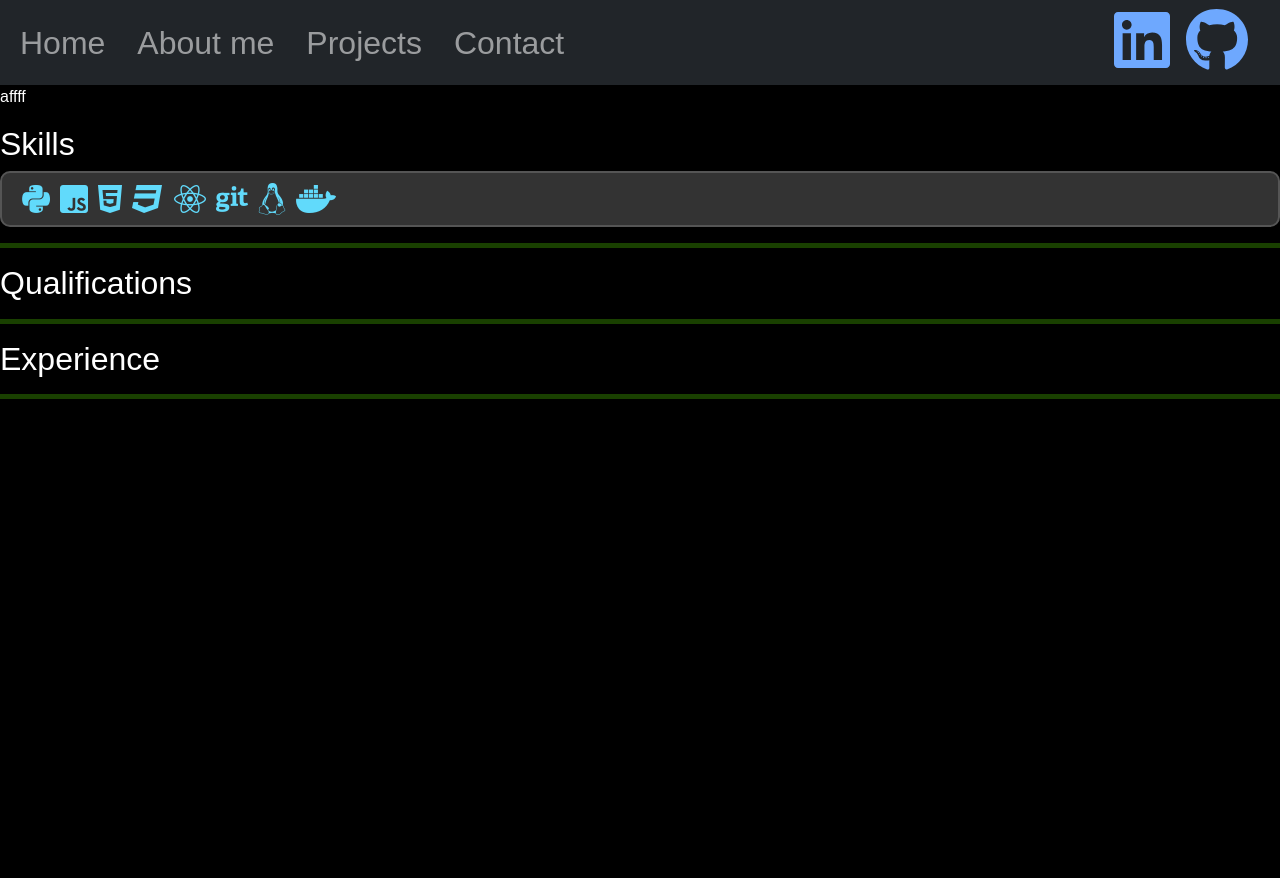
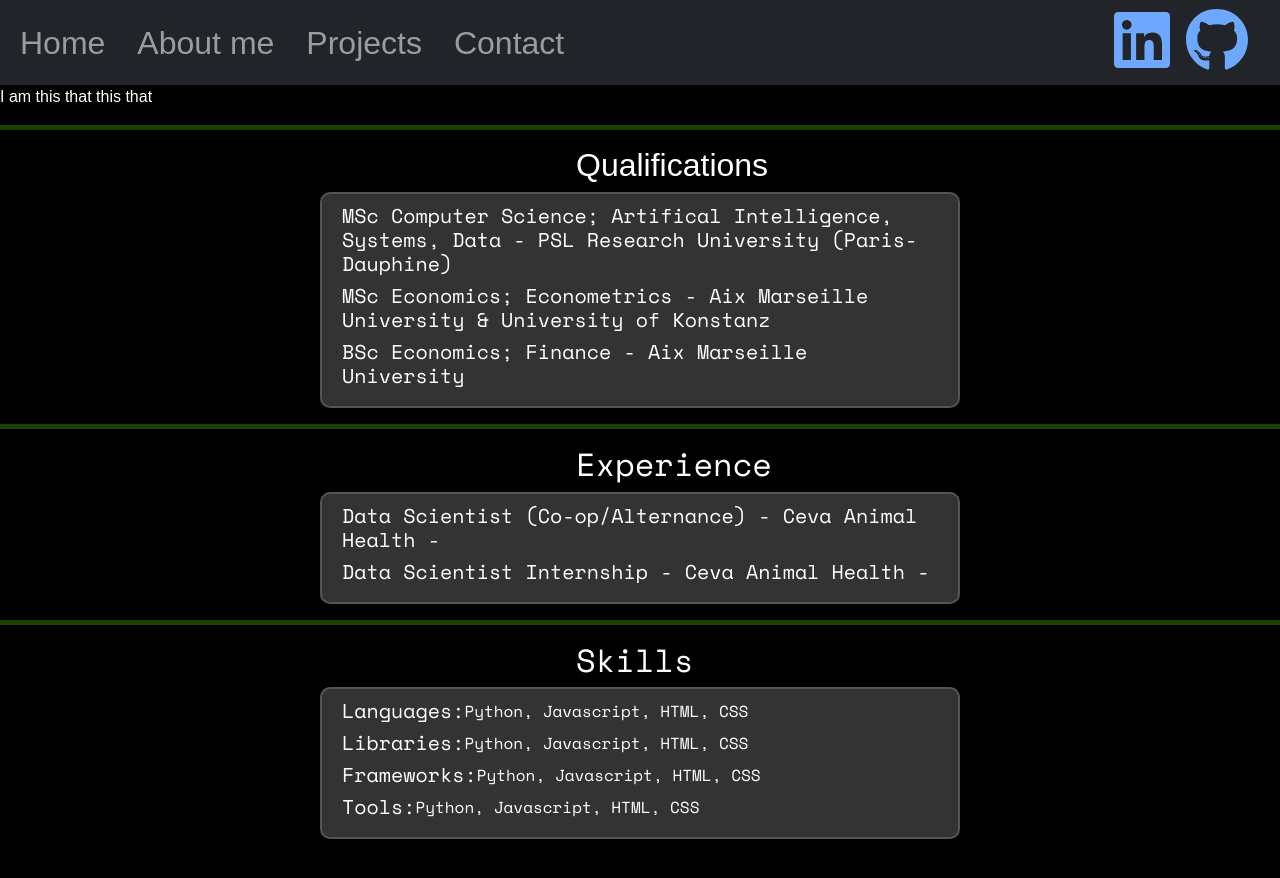
Before and after one commit to Beatles-without-tea/portfolio2, a React (Create React App) app in the folder portfolio-frontend/: page /about in a window 1280 px wide. Shown: the top 878 px of the page. Built offline with nearby package versions, Linux system fonts and the light colour scheme.

Commit message:
various changes

```diff
--- a/portfolio-frontend/src/About.css
+++ b/portfolio-frontend/src/About.css
@@ -9,7 +9,7 @@
 }
 
 .tech-rectangle {
-    display: flex;
+    display: block;
     align-items: center;
     padding: 10px 20px;
     background-color: #333;  /* Dark background */
@@ -17,8 +17,19 @@
     border-radius: 10px;     /* Rounded corners */
     box-shadow: 0 0 10px rgba(0, 0, 0, 0.2);  /* Drop shadow for depth */
     gap: 10px;               /* Spacing between icons */
+    width: 50%;
+    margin-left: 25%;
+    font-family: 'Space Mono', monospace;
+
+}
+
+.title-block{
+    margin-left:45%;
+    font-family: 'Space Mono', monospace;
+
+
 }
 
 .tech-rectangle i {
-    color: #61dafb;   /* Color of the icons, change as desired */
+    color: #61dafb;
 }
--- a/portfolio-frontend/src/components/AboutMe.js
+++ b/portfolio-frontend/src/components/AboutMe.js
@@ -10,6 +10,9 @@ const ColoredLine = ({ color }) => (
         }}
     />
 );
+
+
+
 
 function AboutMe() {
     // const textRef = useRef(null);
@@ -27,42 +30,50 @@ function AboutMe() {
 
     return (
         <div className='aboutpage'>
-            {/* <h1>Max Beales <br/>
-                MSc <span style={{color:'#66FF00'}}>Computer Science </span>
-                graduate <br/>
-                <span style={{color:'#66FF00'}}>Data</span> Enthusiast */}
-            {/* </h1>
 
-            <img src="/images/home_image.png" alt="Descriptive Alt Text" /> */}
-            <p>affff</p>
-
-            <h2>Skills</h2>
-            <div class="tech-rectangle">
-            <i class="fab fa-python fa-2x"></i>
-            <i class="fab fa-js-square fa-2x"></i>
-            <i class="fab fa-html5 fa-2x"></i>
-            <i class="fab fa-css3 fa-2x"></i>
-
-            <i class="fab fa-react fa-2x"></i>
+            <p>I am this that this that</p>
 
 
-            <i class="fab fa-git fa-2x"></i>
-            <i class="fab fa-linux fa-2x"></i>
-            <i class="fab fa-docker fa-2x"></i>
-
-
-
-
-
+            <ColoredLine color="#66FF00" />
+            <h2 style={{marginLeft:'45%'}} >Qualifications</h2>
+            <div class="tech-rectangle">
+            <h5>MSc Computer Science; Artifical Intelligence, Systems, Data - PSL Research University (Paris-Dauphine)</h5>
+            <h5>MSc Economics; Econometrics - Aix Marseille University & University of Konstanz</h5>
+            <h5>BSc Economics; Finance - Aix Marseille University</h5>
             </div>
 
             <ColoredLine color="#66FF00" />
-            <h2>Qualifications</h2>
+
+
+            <h2  class="title-block">Experience</h2>
+            <div class="tech-rectangle">
+            <h5>Data Scientist (Co-op/Alternance) - Ceva Animal Health - </h5>
+            <h5>Data Scientist Internship - Ceva Animal Health - </h5>
+            </div>
+
             <ColoredLine color="#66FF00" />
 
-            <h2>Experience</h2>
+            <h2 class="title-block">Skills</h2>
+            <div class="tech-rectangle">
+                <div style={{display:'flex', alignItems:'center'}}>
+                    <h5>Languages:</h5>
+                    <h6>Python, Javascript, HTML, CSS</h6>
+                </div>
+                <div style={{display:'flex', alignItems:'center'}}>
+                <h5>Libraries: </h5>
+                <h6>Python, Javascript, HTML, CSS</h6>
 
-            <ColoredLine color="#66FF00" />
+                </div>
+                <div style={{display:'flex', alignItems:'center'}}>
+                <h5>Frameworks:</h5>
+                <h6>Python, Javascript, HTML, CSS</h6>
+
+                </div>
+                <div style={{display:'flex', alignItems:'center'}}>
+                <h5>Tools:</h5>
+                <h6>Python, Javascript, HTML, CSS</h6>
+                </div>
+            </div>
 
         </div>
     );
```
Also changed, not shown: portfolio-frontend/src/App.js (+15 -1 lines).
